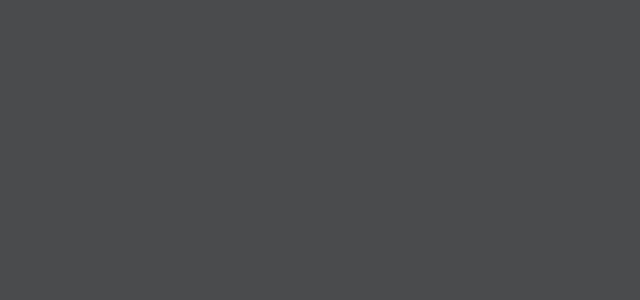
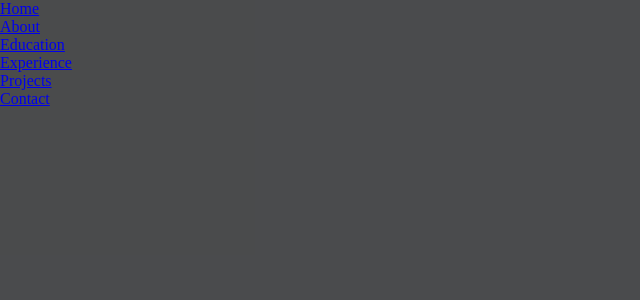
Before and after one commit to Gurung-Manish/Portfolio, a React (Create React App) app: page / in a window 1280 px wide. Shown: the top 300 px of the page, without its empty margins (0-640 px from the left). Built offline with nearby package versions, Linux system fonts and the light colour scheme; a web font is replaced by a local one.

Commit message:
adding component navbar

```diff
--- /dev/null
+++ b/src/components/Navbar/Navbar.jsx
@@ -0,0 +1,31 @@
+import React from "react";
+import "./Navbar.css";
+
+const Navbar = () => {
+  return (
+    <nav className="app__navbar">
+      <ul className="app__navbar-links">
+        <li className="p__opensans">
+          <a href="#home">Home</a>
+        </li>
+        <li className="p__opensans">
+          <a href="#about">About</a>
+        </li>
+        <li className="p__opensans">
+          <a href="#education">Education</a>
+        </li>
+        <li className="p__opensans">
+          <a href="#experience">Experience</a>
+        </li>
+        <li className="p__opensans">
+          <a href="#project">Projects</a>
+        </li>
+        <li className="p__opensans">
+          <a href="#contact">Contact</a>
+        </li>
+      </ul>
+    </nav>
+  );
+};
+
+export default Navbar;
--- /dev/null
+++ b/src/components/index.js
@@ -0,0 +1,3 @@
+import Navbar from "./Navbar/Navbar";
+
+export { Navbar };
--- a/src/containers/Home/Home.jsx
+++ b/src/containers/Home/Home.jsx
@@ -1,9 +1,16 @@
 import React from "react";
 import hero from "../../assets/hero.png";
+import { Navbar } from "../../components";
 import "./Home.css";
 
 const Home = () => {
-  return <div className="home"></div>;
+  return (
+    <div className="home">
+      {/* Left Navbar */}
+      <Navbar />
+      {/* Main Content */}
+    </div>
+  );
 };
 
 export default Home;
```
Also changed, not shown: src/components/Navbar/Navbar.css (added).
